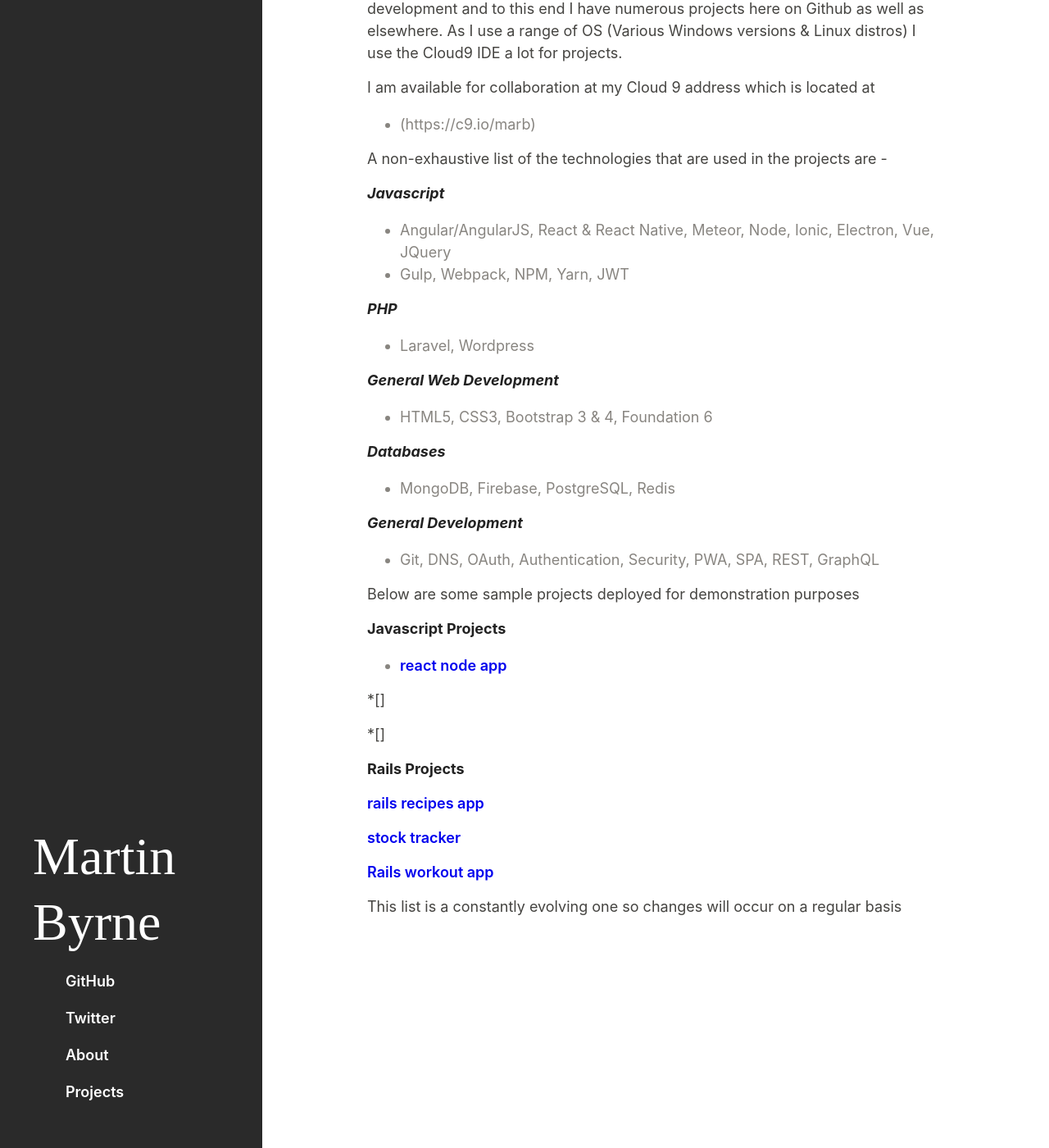
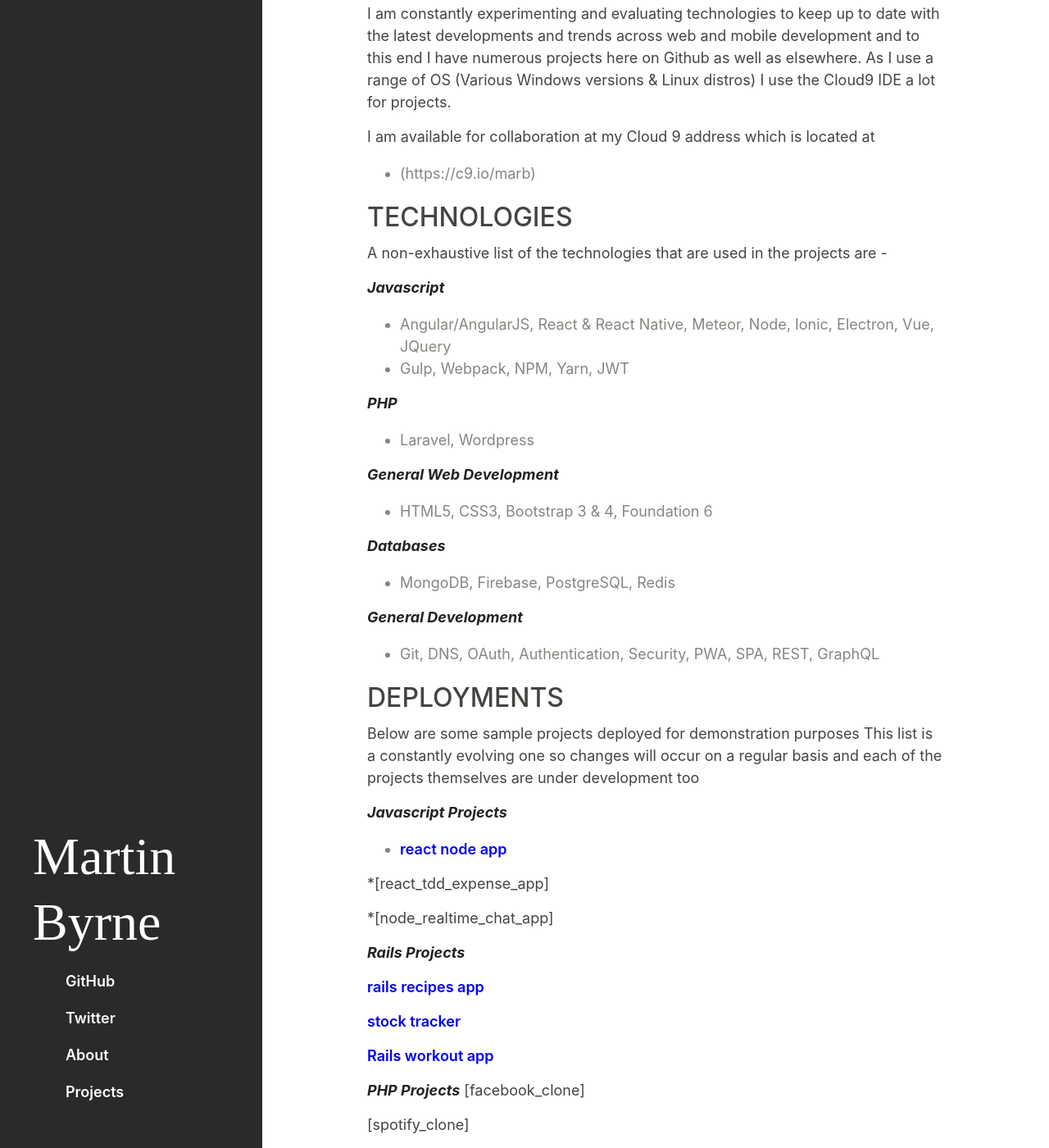
Before and after one commit to marb61a/marb61a.github.io, a Jekyll site: the page built from projects.md, in a window 1280 px wide and 1400 px high, scrolled down 57 px. Shown: the whole window at 82% size. Built offline with Jekyll 4.4.1, drawn with Linux system fonts in a browser that asks for light colours; our own code applies the rules of GitHub Pages for plain Markdown files.

Commit message:
Update projects.md

```diff
--- a/projects.md
+++ b/projects.md
@@ -1,9 +1,14 @@
-**PROJECTS**
+PROJECTS
+========
+
 I am constantly experimenting and evaluating technologies to keep up to date with the latest developments and trends across web and mobile development and to this end I have numerous projects here on Github as well as elsewhere. As I use a range of OS (Various Windows versions & Linux distros) I use the Cloud9 IDE a lot for projects.
 
 I am available for collaboration at my Cloud 9 address which is located at
   - (https://c9.io/marb)
 
+
+TECHNOLOGIES
+------------
 A non-exhaustive list of the technologies that are used in the projects are -
 
 ***Javascript***
@@ -23,18 +28,21 @@
    - Git, DNS, OAuth, Authentication, Security, PWA, SPA, REST, GraphQL
 
 
-Below are some sample projects deployed for demonstration purposes
+DEPLOYMENTS
+----------
+Below are some sample projects deployed for demonstration purposes This list is a constantly evolving one so changes
+will occur on a regular basis and each of the projects themselves are under development too
 
 
-**Javascript Projects**
+***Javascript Projects***
 * [react node app](https://fullstackreactnode.herokuapp.com)
 
-*[]
+*[react_tdd_expense_app]
 
-*[]
+*[node_realtime_chat_app]
 
 
-**Rails Projects**
+***Rails Projects***
 
 [rails recipes app](https://railstastyrecipes.herokuapp.com)
 
@@ -43,4 +51,7 @@
 [Rails workout app ](https://webworkouts.herokuapp.com)
 
 
-This list is a constantly evolving one so changes will occur on a regular basis
+***PHP Projects***
+[facebook_clone]
+
+[spotify_clone]
```
